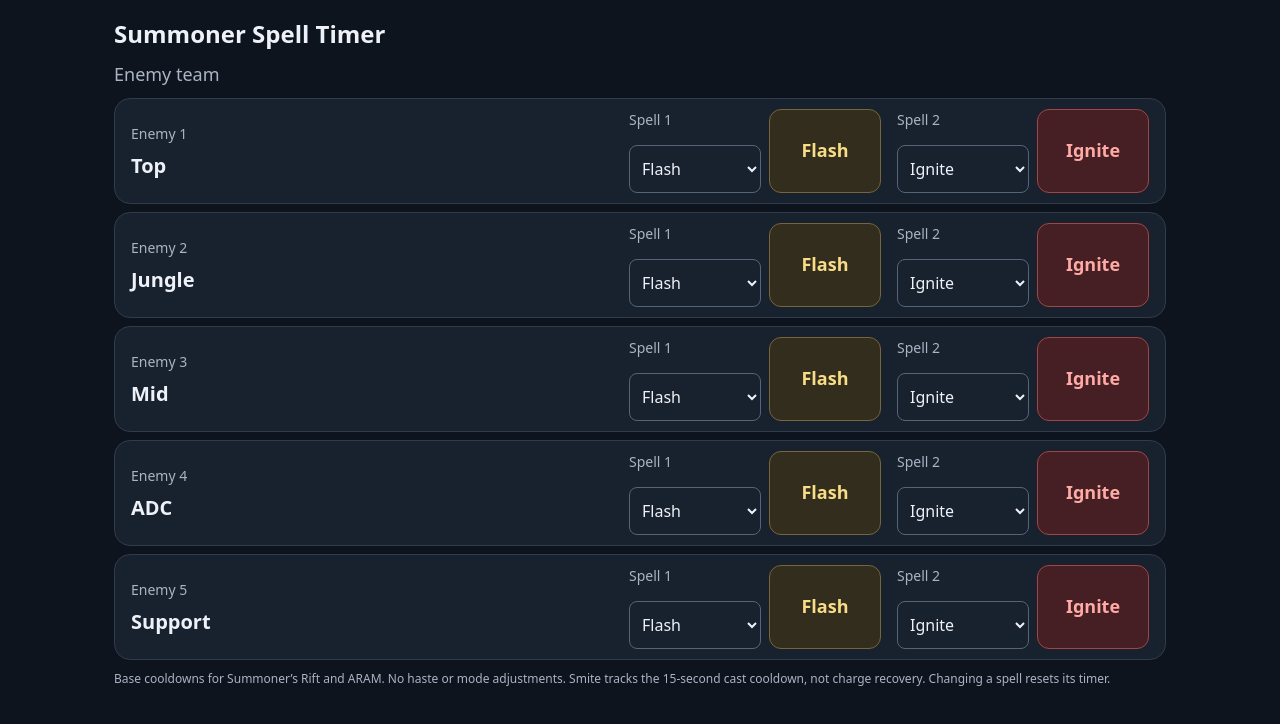
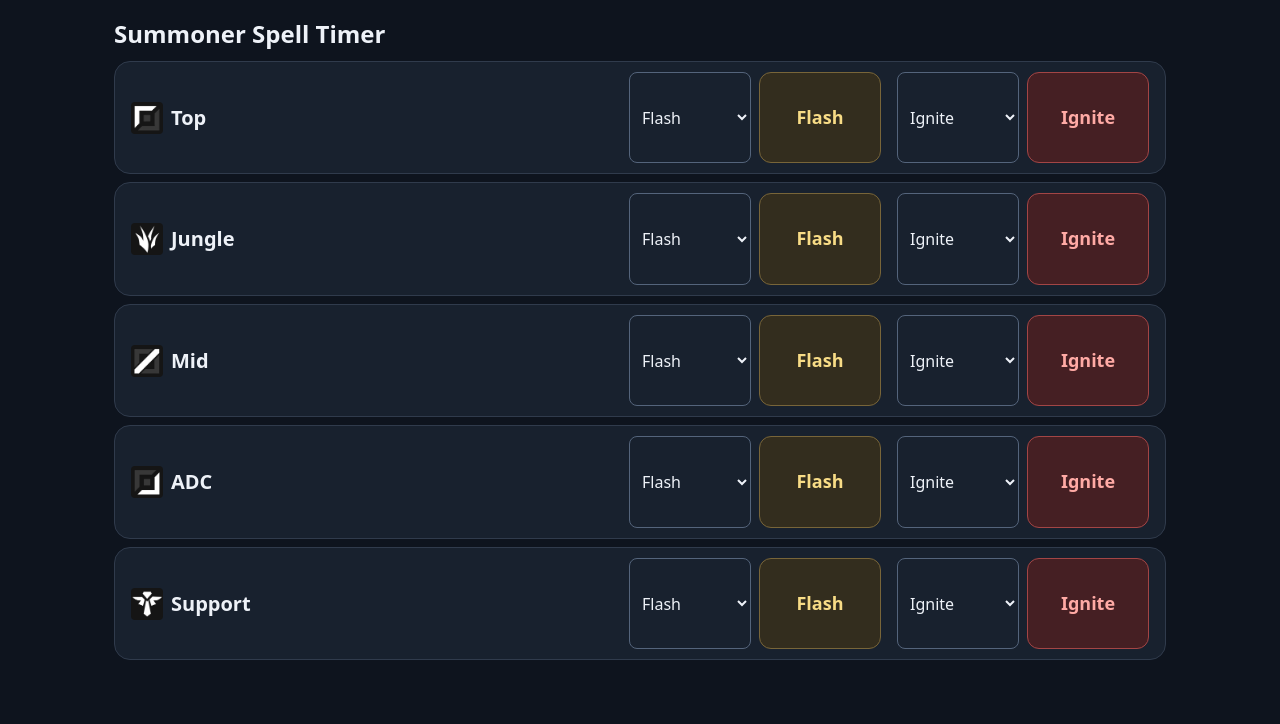
Before and after one commit to harrry1412/lol-summoner-timer, a React (Vite) app: page / in a window 1280 px wide. Shown: the top 724 px of the page. Built offline with nearby package versions, Linux system fonts and the light colour scheme.

Commit message:
add two icons for CD Boots

```diff
--- a/src/App.css
+++ b/src/App.css
@@ -9,13 +9,6 @@
   margin: 0 0 12px;
   font-size: 24px;
   line-height: 1.2;
-}
-
-.enemy-section h2 {
-  margin: 0 0 10px;
-  color: #a9b4c4;
-  font-size: 18px;
-  font-weight: 500;
 }
 
 .enemy-row {
@@ -33,14 +26,43 @@
   margin-top: 8px;
 }
 
-.player-label {
-  color: #a9b4c4;
-  font-size: 14px;
+.champion h3 {
+  display: flex;
+  align-items: center;
+  gap: 8px;
+  margin: 0;
+  font-size: 20px;
 }
 
-.champion h3 {
-  margin: 6px 0 0;
-  font-size: 20px;
+/* Crop each role from the 1020 × 231 sprite at one-fifth size. */
+.role-icon {
+  flex: 0 0 32px;
+  width: 32px;
+  height: 32px;
+  border-radius: 4px;
+  background-image: url('./assets/roles.png');
+  background-repeat: no-repeat;
+  background-size: 204px 46.2px;
+}
+
+.role-icon-top {
+  background-position: -166.8px -7.2px;
+}
+
+.role-icon-jungle {
+  background-position: -4px -7.2px;
+}
+
+.role-icon-mid {
+  background-position: -124px -7.2px;
+}
+
+.role-icon-adc {
+  background-position: -40px -7.2px;
+}
+
+.role-icon-support {
+  background-position: -78.4px -6px;
 }
 
 .spell-buttons {
@@ -58,15 +80,10 @@
   min-width: 0;
 }
 
-.spell-slot label,
-.cooldown-note {
-  color: #a9b4c4;
-  font-size: 14px;
-}
-
 .spell-slot select {
   width: 100%;
-  min-height: 48px;
+  min-width: 0;
+  aspect-ratio: 4 / 3;
   padding: 8px 12px;
   border: 1px solid #54647b;
   border-radius: 8px;
@@ -163,11 +180,6 @@
   outline-offset: 4px;
 }
 
-.cooldown-note {
-  margin: 10px 0 0;
-  font-size: 12px;
-}
-
 @media (min-width: 601px) {
   .spell-buttons {
     width: 520px;
@@ -176,13 +188,12 @@
 
   .spell-slot {
     display: grid;
-    grid-template-columns: minmax(0, 1fr) 112px;
-    grid-template-rows: auto 48px;
-    gap: 4px 8px;
+    grid-template-columns: repeat(2, minmax(0, 1fr));
+    gap: 8px;
+    align-items: center;
     align-content: center;
   }
 
-  .spell-slot label,
   .spell-slot select {
     grid-column: 1;
   }
@@ -193,7 +204,6 @@
 
   .spell-button {
     grid-column: 2;
-    grid-row: 1 / 3;
     align-self: center;
     min-width: 0;
     padding: 8px;
--- a/src/App.tsx
+++ b/src/App.tsx
@@ -1,5 +1,4 @@
 import { useEffect, useState } from 'react'
-import { useId } from 'react'
 import './App.css'
 
 // Base cooldowns from Riot Data Dragon 16.18.1 (Summoner's Rift and ARAM).
@@ -18,7 +17,6 @@
 ]
 
 function SpellTimer({ slot, initialSpell }: { slot: number; initialSpell: string }) {
-  const selectId = useId()
   const [spellName, setSpellName] = useState(initialSpell)
   const [endsAt, setEndsAt] = useState<number | null>(null)
   const [secondsLeft, setSecondsLeft] = useState(0)
@@ -47,9 +45,8 @@
 
   return (
     <div className="spell-slot">
-      <label htmlFor={selectId}>Spell {slot}</label>
       <select
-        id={selectId}
+        aria-label={`Spell ${slot}`}
         value={spellName}
         onChange={(event) => {
           setSpellName(event.target.value)
@@ -79,13 +76,14 @@
     <main className="timer-app">
       <h1>Summoner Spell Timer</h1>
 
-      <section className="enemy-section" aria-labelledby="enemy-heading">
-        <h2 id="enemy-heading">Enemy team</h2>
-        {['Top', 'Jungle', 'Mid', 'ADC', 'Support'].map((role, index) => (
+      <section className="enemy-section" aria-label="Enemy team">
+        {['Top', 'Jungle', 'Mid', 'ADC', 'Support'].map((role) => (
           <div className="enemy-row" key={role} role="group" aria-label={`${role} enemy`}>
             <div className="champion">
-              <span className="player-label">Enemy {index + 1}</span>
-              <h3>{role}</h3>
+              <h3>
+                <span className={`role-icon role-icon-${role.toLowerCase()}`} aria-hidden="true" />
+                {role}
+              </h3>
             </div>
             <div className="spell-buttons">
               <SpellTimer slot={1} initialSpell="Flash" />
@@ -93,11 +91,6 @@
             </div>
           </div>
         ))}
-        <p className="cooldown-note">
-          Base cooldowns for Summoner’s Rift and ARAM. No haste or mode adjustments.
-          Smite tracks the 15-second cast cooldown, not charge recovery.
-          Changing a spell resets its timer.
-        </p>
       </section>
     </main>
   )
```
